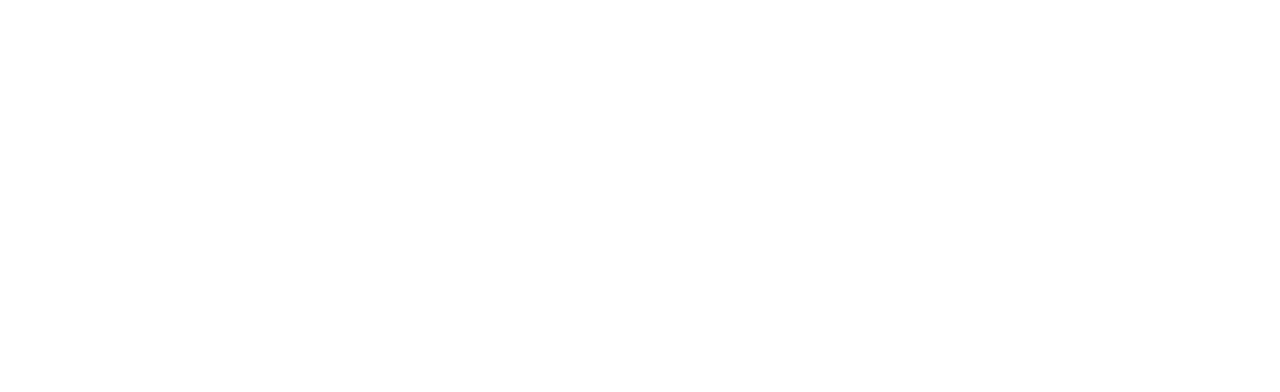
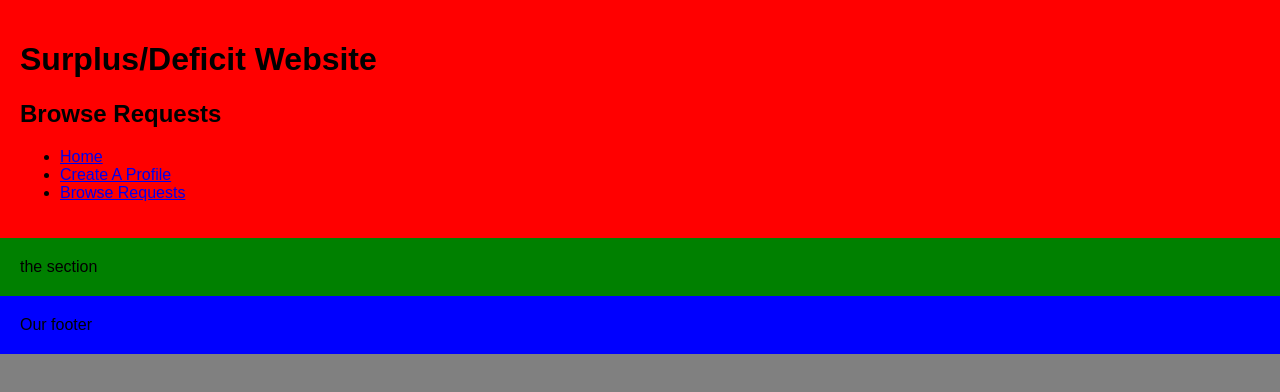
Before and after one commit to CameronR2802/Set-Hacks-CropCycle, a plain HTML site: page browse.html in a window 1280 px wide. Drawn offline with Linux system fonts and the light colour scheme.

Commit message:
can navigate pages

```diff
--- a/browse.html
+++ b/browse.html
@@ -0,0 +1,30 @@
+<!DOCTYPE html>
+<html lang="en">
+<head>
+    <meta charset="UTF-8">
+    <meta name="viewport" content="width=device-width, initial-scale=1.0">
+    <title>Surplus/Deficit Website</title>
+    <link rel="stylesheet" href="style.css">
+</head>
+<body>
+
+    <header>
+        <h1>Surplus/Deficit Website</h1>
+        <h2>Browse Requests</h2>
+        <ul>
+            <li><a href="home.html">Home</a></li>
+            <li><a href="createProfile.html">Create A Profile</a></li>
+            <li><a href="browse.html">Browse Requests</a></li>
+        </ul>
+    </header>
+
+    <section>
+        the section
+    </section>
+
+    <footer>
+        Our footer
+    </footer>
+
+</body>
+</html>
```
Also changed, not shown: createProfile.html (+30 -0 lines), home.html (+6 -0 lines).
